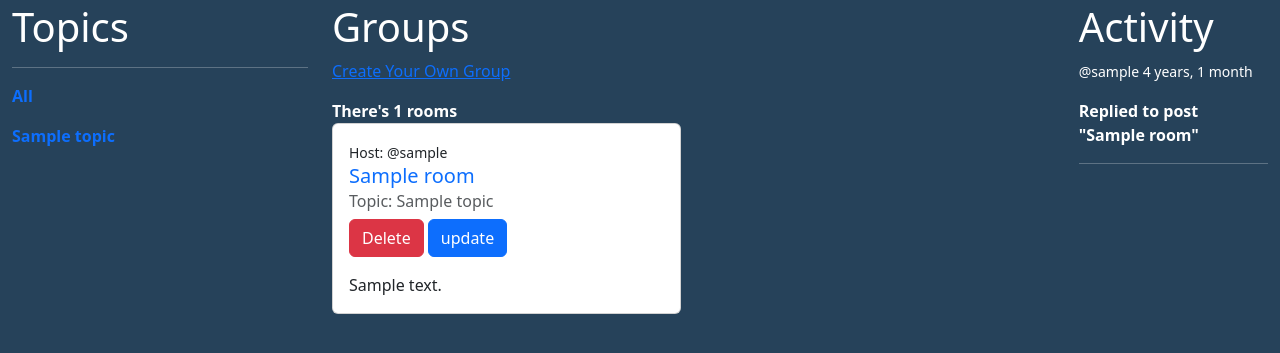
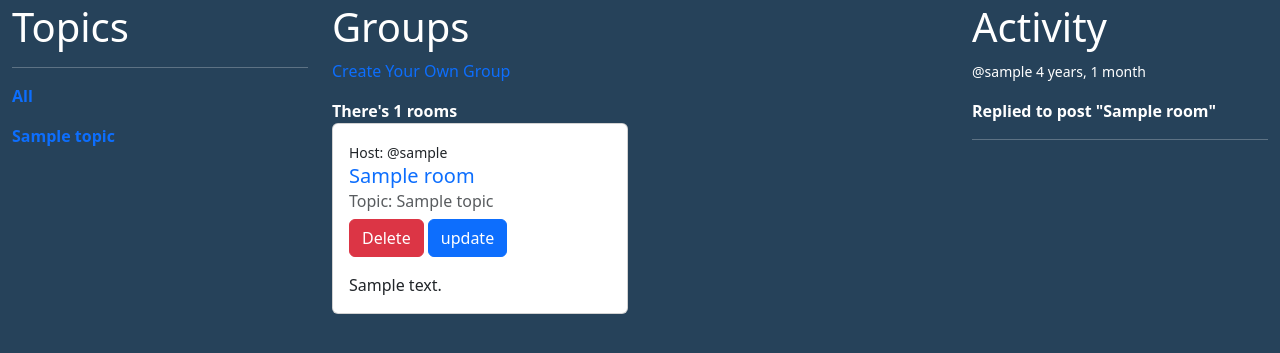
Before and after one commit to jiggyboy1/chat_app, a Django app: a page that uses templates/topic.html in a window 1280 px wide. Shown: the part 53-406 px from the top of the page. Run offline with Django 5.2, Linux system fonts and the light colour scheme; tables that the repository leaves empty hold one stand-in row (values such as "Sample post").

Commit message:
initial commit

```diff
--- a/templates/topic.html
+++ b/templates/topic.html
@@ -16,9 +16,9 @@
 
           </div>
        </div>
-        <div class="col">
+        <div class="col-6 col-lg-6">
             <h1>Groups</h1>
-            <p><a href="{% url 'create' %}  "  title="Create Your Very Own Room">Create Your Own Group</a></p>
+            <p><a href="{% url 'create' %}  "  title="Create Your Very Own Room" style="text-decoration: none;">Create Your Own Group</a></p>
             <b>There's {{room}} rooms</b>
             <div class="row">
                 {% for room in rooms%}
@@ -37,7 +37,7 @@
                 {% endfor %}
             </div>
        </div>
-       <div class="col-2">
+       <div class="col-3">
          <h1>Activity</h1>
          {% for message in message%}
          <p><small>@{{message.host}}    {{message.created|timesince}}</small></p>
```
